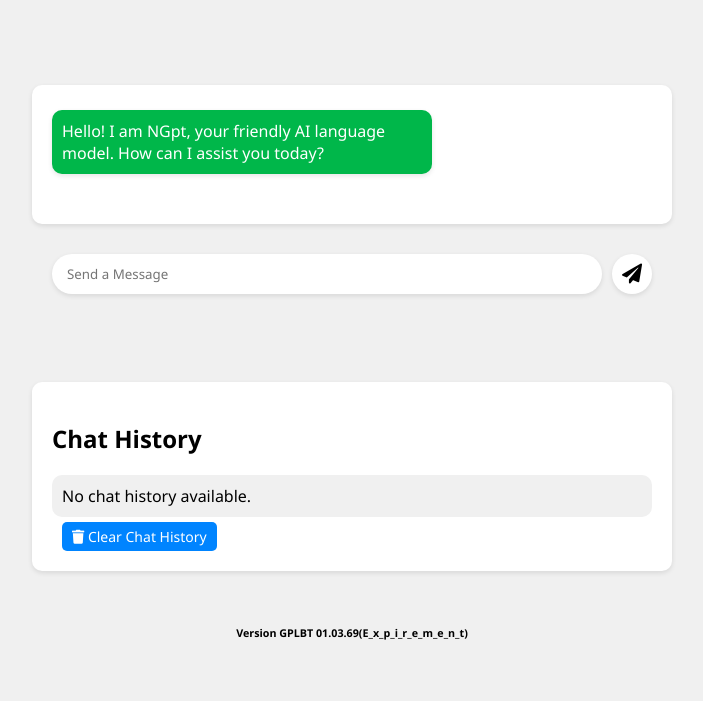
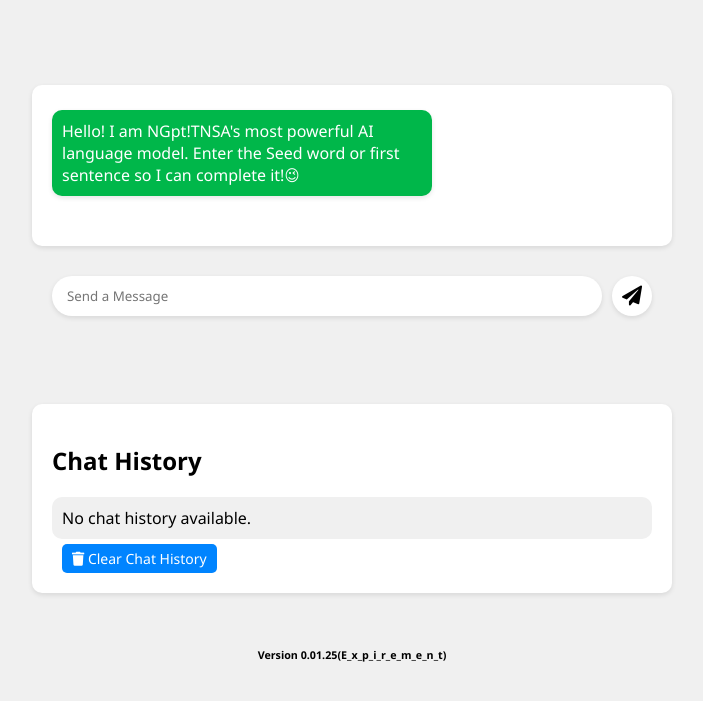
Before and after one commit to TNSA-SOFTWARES/chat.ngpt, a plain HTML site: page templates/index.html in a window 1280 px wide. Shown: the part 119-820 px from the top of the page, without its empty margins (288-991 px from the left). Drawn offline with nearby package versions, Linux system fonts and the light colour scheme.

Commit message:
Update index.html

```diff
--- a/templates/index.html
+++ b/templates/index.html
@@ -173,7 +173,7 @@
     <div class="chat-container">
         <div class="ngpt-container">
             <div class="message ngpt-message intro-message">
-                Hello! I am NGpt, your friendly AI language model. How can I assist you today?
+                Hello! I am NGpt!TNSA's most powerful AI language model. Enter the Seed word or first sentence so I can complete it!😉
             </div>
         </div>
         <div id="result"></div>
@@ -191,7 +191,7 @@
         <div id="history"></div>
         <button class="regenerate-button" onclick="clearChat()"><i class="fas fa-trash"></i> Clear Chat History</button>
     </div>
-    <h6>Version GPLBT 01.03.69(E_x_p_i_r_e_m_e_n_t)</h6>
+    <h6>Version 0.01.25(E_x_p_i_r_e_m_e_n_t)</h6>
 
     <script>
         function clearChat() {
@@ -203,8 +203,6 @@
     </script>
 </body>
 </html>
-
-
     <script>
         function submitQuery() {
             const query = $('#queryInput').val();
```
